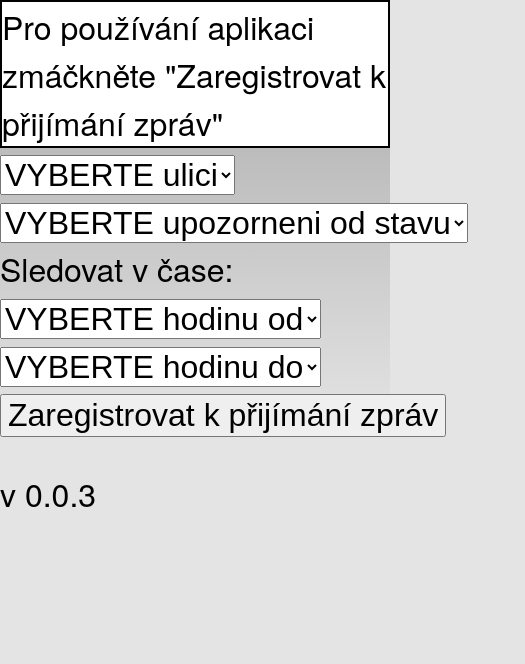
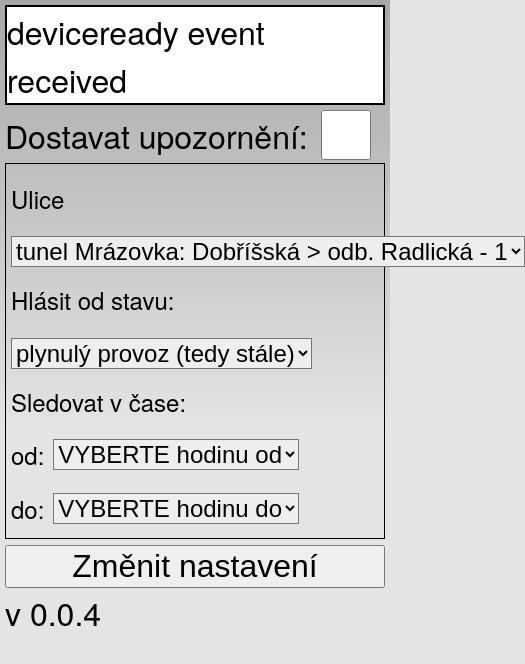
Before and after one commit to pavrda/zacpa, a plain HTML site: page index.html in a window 390 px wide. Shown: the whole page, 525 px wide, since content can reach past the window. Drawn offline with Linux system fonts and the light colour scheme; some packages are replaced by stand-ins of ours.

Commit message:
registrace do CRX

```diff
--- a/config.xml
+++ b/config.xml
@@ -4,7 +4,7 @@
 <widget xmlns     = "http://www.w3.org/ns/widgets"
         xmlns:gap = "http://phonegap.com/ns/1.0"
         id        = "cz.inited.zacpa"
-        version   = "0.0.3">
+        version   = "0.0.4">
     <!--
         0.0.1
 
--- a/css/index.css
+++ b/css/index.css
@@ -113,13 +113,44 @@ h1 {
 }
 
 select {
-    font-size: 100%;
+    font-size: 75%;
+    background: #EEE;
 }
 input {
     font-size: 100%;
 }
 
+.main
+{
+    font-size: 200%;
+    line-height: 150%;
+    padding: 5px;
+}
 #info {
     background: white;
     border: 2px solid;
 }
+.checkBox {
+    width: 50px;
+    height: 50px;
+    vertical-align: middle;
+}
+.label {
+    vertical-align: middle;
+}
+.list {
+    margin: 0px;
+    padding: 0px;
+}
+.list li {
+    list-style: none;
+    border: 1px solid;
+    padding: 5px;
+}
+.list h1 {
+    display: inline;
+    vertical-align: middle;
+}
+#zmenitNastaveniButton {
+    width: 100%;
+}
--- a/index.html
+++ b/index.html
@@ -23,43 +23,55 @@
     }
 
 </script>
-<div id="main" style="
-    font-size: 200%;
-    line-height: 150%;
-">
+<div id="main" class="main">
     <div id="info">start</div>
+    <label class="label" for="checkBoxVypZap">Dostavat upozornění:</label>
+    <input class="checkBox" type="checkbox" value="vyzvednout" id="checkBoxVypZap" />
+
+    <ul class="list">
+        <li>
+            <div>
+                <h1>Ulice</h1>
                 <select id="ulice" >
-        <option value="0" selected="selected">VYBERTE ulici</option>
-        <option value="1">neco</option>
-        <option value="2">neco2</option>
+                    <option value="0" selected="selected">tunel Mrázovka: Dobříšská > odb. Radlická - 1</option>
+                    <option value="1">Zatím jenom ta jedna</option>
                 </select>
-    <select id="ulice" >
-        <option value="0">VYBERTE upozorneni od stavu</option>
-        <option value="1">1</option>
-        <option value="2">2</option>
+            </div>
+            <div>
+                <h1>Hlásit od stavu:</h1>
+                <select id="stav" >
+                    <option value="1">plynulý provoz (tedy stále)</option>
+                    <option value="2">houstnoucí provoz</option>
+                    <option value="3">silný provoz</option>
+                    <option value="4">tvorba kolon vozidel</option>
                 </select>
+            </div>
             <div>
-        <div>Sledovat v čase:</div>
-        <select id="ulice" >
+                <h1>Sledovat v čase:</h1>
+                <div>
+                    <h1>od:</h1>
+                    <select id="casOd" >
                         <option value="0">VYBERTE hodinu od</option>
                         <option value="1">1h</option>
                         <option value="2">2h</option>
                     </select>
-        <select id="ulice" >
+                </div>
+                <div>
+                    <h1>do:</h1>
+                    <select id="casDo" >
                         <option value="0">VYBERTE hodinu do</option>
                         <option value="1">1h</option>
                         <option value="2">2h</option>
                     </select>
                 </div>
-    <input id="zmenitNastaveniButton" type="button" value="Změnit nastavení" onclick="serverSend()">
-    <input id="registraceButton" type="button" value="Zaregistrovat k přijímání zpráv" onclick="registraceRun()">
-    <div id="home">
-        <div id="app-status-div">
-            <ul id="app-status-ul">
+            </div>
+        </li>
+
+        <input id="zmenitNastaveniButton" type="button" value="Změnit nastavení" onclick="nastaveniZmena()">
     </ul>
-        </div>
-    </div>
-    <div>v 0.0.3</div>
+
+
+    <div>v 0.0.4</div>
 </div>
 </body>
 </html>
--- a/js/scripts.js
+++ b/js/scripts.js
@@ -8,17 +8,29 @@ function onDeviceReady() {
 
     //$("#app-status-ul").append('<li>deviceready event received</li>');
     infoZobraz("deviceready event received");
+    localStorageNacti();
 
+    token = "345";
+
+}
+
+function localStorageNacti()
+{
     if(window.localStorage.getItem("token")!=null)
     {
         token = window.localStorage.getItem("token");
-        $("#registraceButton").val("Odregistrovat od přijímání zpráv");
-    } else
+    }
+    if(window.localStorage.getItem("vypZap")!=null)
     {
-        infoZobraz('Pro používání aplikaci zmáčkněte "Zaregistrovat k přijímání zpráv"');
-        $("#zmenitNastaveniButton").css("display","none");
+        var vypZap = window.localStorage.getItem("vypZap");
+        if(vypZap)
+        {
+            $( "#checkBoxVypZap").prop('checked', true);
+        }
+
     }
 
+    // TODO dalsi nastaveni
 
 }
 
@@ -52,7 +64,7 @@ function registerFake()
     window.localStorage.setItem("token",token);
     // TODO ulozit ulice a cisla do persistance
     $("#registraceButton").val("Odregistrovat od přijímání zpráv");
-    $("#zmenitNastaveniButton").css("display","block");
+
 
 }
 
@@ -68,23 +80,53 @@ function registraceRun()
     register();
 }
 
-function serverSend(typ,success_callback, error_callback)
+function nastaveniZmena()
+{
+    serverSend(nastaveniZmenaOk,ajaxError);
+}
+
+function serverSend(success_callback, error_callback)
 {
     console.log("serverSend");
+    // jestli neexistuje token, zaregistrovat
+    if(token=="")
+    {
+        register();
+        return;
+    }
+    console.log("token:"+token);
+
+    // TODO odregistraci
+
+    if($( "#checkBoxVypZap" ).is(':checked'))
+    {
+        var zapVyp = "true";
+    } else
+    {
+        var zapVyp = "false";
+    }
+    console.log("zapVyp:"+zapVyp);
+    var stav = $( "#stav").val();
+    console.log("stav:"+stav);
+    var ulice = $( "#ulice option:selected").text();
+    console.log("ulice:"+ulice);
     $.ajax({
-        type: 'GET',
-        url: 'http://demo.livecycle.cz/lc/content/zacpa.POST',
+        type: 'POST',
+        url: 'http://demo.livecycle.cz/lc/content/zacpa',
         data : {
-            typ: typ,
-            token: token
-        },
+            zapVyp: zapVyp,
+            token: token,
+            stav: stav,
+            ulice: ulice,
+            _charset_: "utf-8"
+},
         success: function(data) {
             console.log("serverSend success");
             success_callback();
         },
         error: function(data) {
             console.log("serverSend error");
-            ajaxError("serverSend",typ,data);
+            ajaxError("serverSend","",data);
         }
     });
 
@@ -93,7 +135,7 @@ function serverSend(typ,success_callback, error_callback)
 
 function ajaxError(source,msg,data)
 {
-    alert(source + msg);
+    alert("Error: " + source + msg);
 }
 
 function registraceOK()
@@ -102,7 +144,6 @@ function registraceOK()
     window.localStorage.setItem("token",token);
     // TODO ulozit ulice a cisla do persistance
     $("#registraceButton").val("Odregistrovat od přijímání zpráv");
-    $("#zmenitNastaveniButton").css("display","block");
 }
 function odregistraceOK()
 {
@@ -111,11 +152,17 @@ function odregistraceOK()
     token ="";
     infoZobraz("Odregistrováno");
     $("#registraceButton").val("Zaregistrovat k přijímání zpráv");
-    $("#zmenitNastaveniButton").css("display","none");
+}
+function nastaveniZmenaOk()
+{
+    // TODO aby se ukladal token jen pri registraci
+    window.localStorage.setItem("token",token);
+    infoZobraz("Nastavení změněno");
 }
 
 
 function register() {
+    console.log("Register");
     /*
     document.addEventListener("backbutton", function(e)
     {
@@ -140,10 +187,10 @@ function register() {
     {
         pushNotification = window.plugins.pushNotification;
         if (device.platform == 'android' || device.platform == 'Android') {
-            $("#app-status-ul").append('<li>registering android</li>');
+            //$("#app-status-ul").append('<li>registering android</li>');
             pushNotification.register(successHandler, errorHandler, {"senderID":"131911362908","ecb":"onNotificationGCM"});		// required!
         } else {
-            $("#app-status-ul").append('<li>registering iOS</li>');
+            //$("#app-status-ul").append('<li>registering iOS</li>');
             pushNotification.register(tokenHandler, errorHandler, {"badge":"true","sound":"true","alert":"true","ecb":"onNotificationAPN"});	// required!
         }
     }
@@ -158,7 +205,7 @@ function register() {
 // handle APNS notifications for iOS
 function onNotificationAPN(e) {
     if (e.alert) {
-        $("#app-status-ul").append('<li>push-notification: ' + e.alert + '</li>');
+        //$("#app-status-ul").append('<li>push-notification: ' + e.alert + '</li>');
         navigator.notification.alert(e.alert);
     }
 
@@ -189,7 +236,7 @@ function onNotificationGCM(e) {
                 token = e.regid;
                 // ulozi na server
                 infoZobraz("Ukládání nastavení na server");
-                serverSend("registrace",registraceOK);
+                serverSend(nastaveniZmenaOk,ajaxError);
             }
             break;
 
@@ -232,14 +279,17 @@ function onNotificationGCM(e) {
 
 function tokenHandler (result) {
     $("#app-status-ul").append('<li>token: '+ result +'</li>');
+    infoZobraz("token" + result);
     // Your iOS push server needs to know the token before it can push to this device
     // here is where you might want to send it the token for later use.
 }
 
 function successHandler (result) {
     $("#app-status-ul").append('<li>success:'+ result +'</li>');
+    infoZobraz("success"+ result);
 }
 
 function errorHandler (error) {
     $("#app-status-ul").append('<li>error:'+ error +'</li>');
+    infoZobraz("error" + error);
 }
```
Lines whose indentation alone changed are shown as unchanged.
